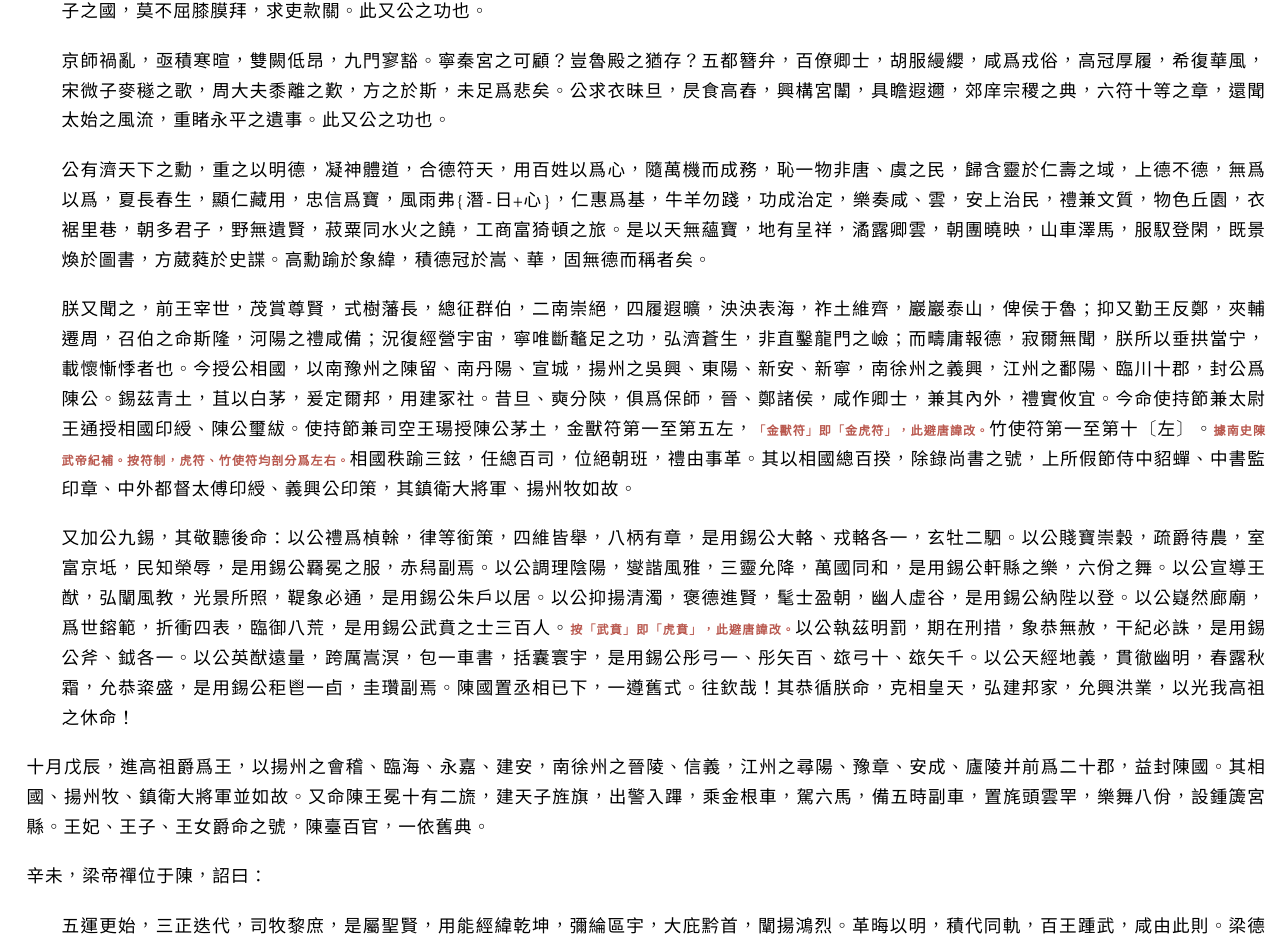
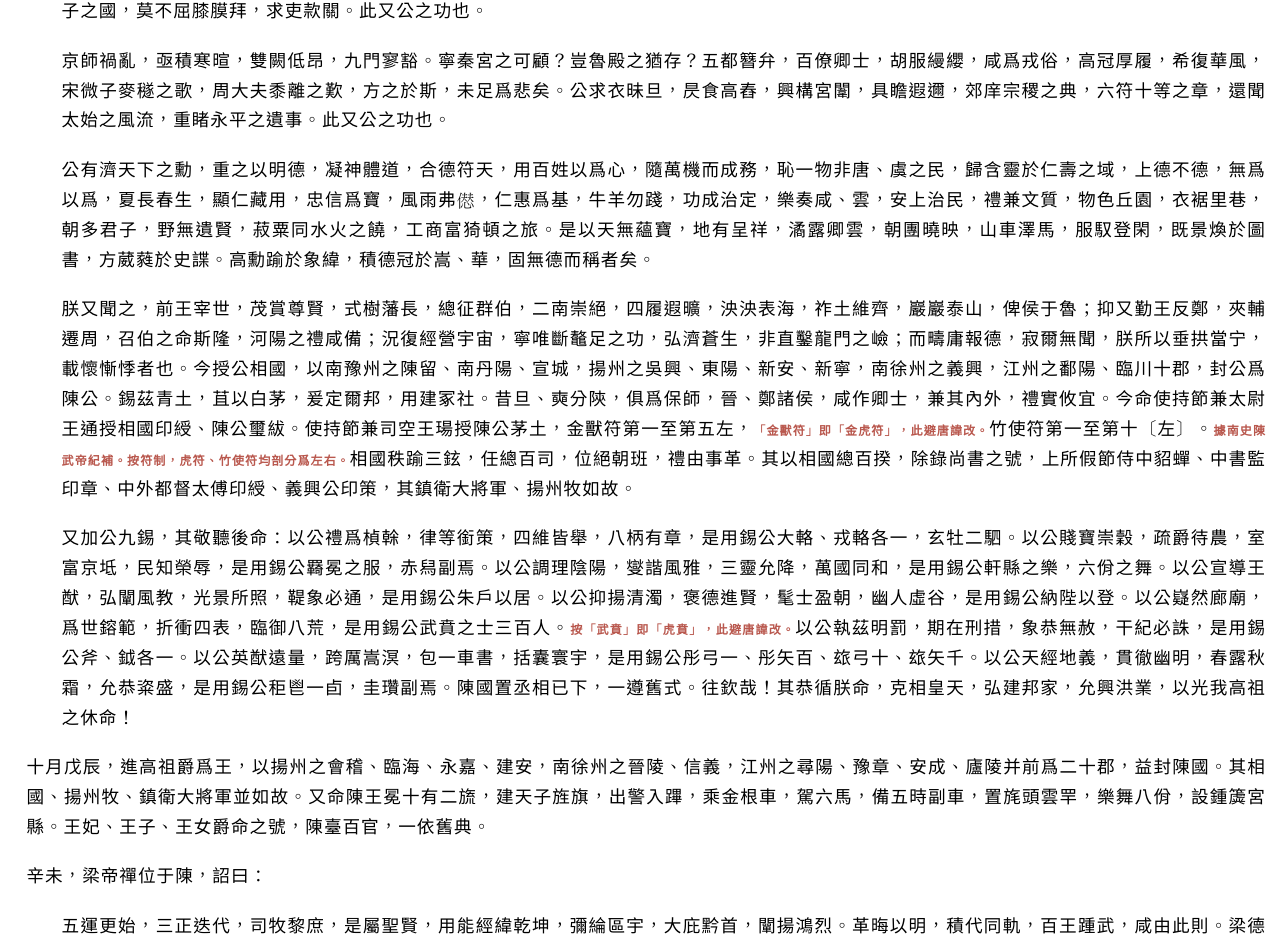
Before and after one commit to Ancient-China-Books/chenshu, a plain HTML site: page OEBPS/Text/1482.html in a window 1280 px wide. Shown: the part 6856-7793 px from the top of the page. Drawn offline with Linux system fonts and the light colour scheme; a web font is replaced by a local one.

Commit message:
修复组字

```diff
--- a/OEBPS/Text/1482.html
+++ b/OEBPS/Text/1482.html
@@ -166,7 +166,7 @@
 	京師禍亂，亟積寒暄，雙闕低昂，九門寥豁。寧秦宮之可顧？豈魯殿之猶存？五都簪弁，百僚卿士，胡服縵纓，咸爲戎俗，高冠厚履，希復華風，宋微子麥穟之歌，周大夫黍離之歎，方之於斯，未足爲悲矣。公求衣昧旦，昃食高舂，興構宮闈，具瞻遐邇，郊庠宗稷之典，六符十等之章，還聞太始之風流，重睹永平之遺事。此又公之功也。
 </p>
 <p class="margin2" id="p53"><a class="gg-link" href="#p53" onclick="return changeColor(this);"></a>
-	公有濟天下之勳，重之以明德，凝神體道，合德符天，用百姓以爲心，隨萬機而成務，恥一物非唐、虞之民，歸含靈於仁壽之域，上德不德，無爲以爲，夏長春生，顯仁藏用，忠信爲寶，風雨弗{潛-日+心}，仁惠爲基，牛羊勿踐，功成治定，樂奏咸、雲，安上治民，禮兼文質，物色丘園，衣裾里巷，朝多君子，野無遺賢，菽粟同水火之饒，工商富猗頓之旅。是以天無蘊寶，地有呈祥，潏露卿雲，朝團曉映，山車澤馬，服馭登閑，既景煥於圖書，方葳蕤於史諜。高勳踰於象緯，積德冠於嵩、華，固無德而稱者矣。
+	公有濟天下之勳，重之以明德，凝神體道，合德符天，用百姓以爲心，隨萬機而成務，恥一物非唐、虞之民，歸含靈於仁壽之域，上德不德，無爲以爲，夏長春生，顯仁藏用，忠信爲寶，風雨弗𠎝，仁惠爲基，牛羊勿踐，功成治定，樂奏咸、雲，安上治民，禮兼文質，物色丘園，衣裾里巷，朝多君子，野無遺賢，菽粟同水火之饒，工商富猗頓之旅。是以天無蘊寶，地有呈祥，潏露卿雲，朝團曉映，山車澤馬，服馭登閑，既景煥於圖書，方葳蕤於史諜。高勳踰於象緯，積德冠於嵩、華，固無德而稱者矣。
 </p>
 <p class="margin2" id="p54"><a class="gg-link" href="#p54" onclick="return changeColor(this);"></a>
 	朕又聞之，前王宰世，茂賞尊賢，式樹藩長，總征群伯，二南崇絕，四履遐曠，泱泱表海，祚土維齊，巖巖泰山，俾侯于魯；抑又勤王反鄭，夾輔遷周，召伯之命斯隆，河陽之禮咸備；況復經營宇宙，寧唯斷鼇足之功，弘濟蒼生，非直鑿龍門之嶮；而疇庸報德，寂爾無聞，朕所以垂拱當宁，載懷慚悸者也。今授公相國，以南豫州之陳留、南丹陽、宣城，揚州之吳興、東陽、新安、新寧，南徐州之義興，江州之鄱陽、臨川十郡，封公爲陳公。錫茲青土，苴以白茅，爰定爾邦，用建冢社。昔旦、奭分陝，俱爲保師，晉、鄭諸侯，咸作卿士，兼其內外，禮實攸宜。今命使持節兼太尉王通授相國印綬、陳公璽紱。使持節兼司空王瑒授陳公茅土，金獸符第一至第五左，<span class="jiaozhusup">「金獸符」即「金虎符」，此避唐諱改。</span>竹使符第一至第十〔左〕。<span class="jiaozhusup">據南史陳武帝紀補。按符制，虎符、竹使符均剖分爲左右。</span>相國秩踰三鉉，任總百司，位絕朝班，禮由事革。其以相國總百揆，除錄尚書之號，上所假節侍中貂蟬、中書監印章、中外都督太傅印綬、義興公印策，其鎮衛大將軍、揚州牧如故。
```
Also changed, not shown: OEBPS/Fonts/FSung-2.ttf.
